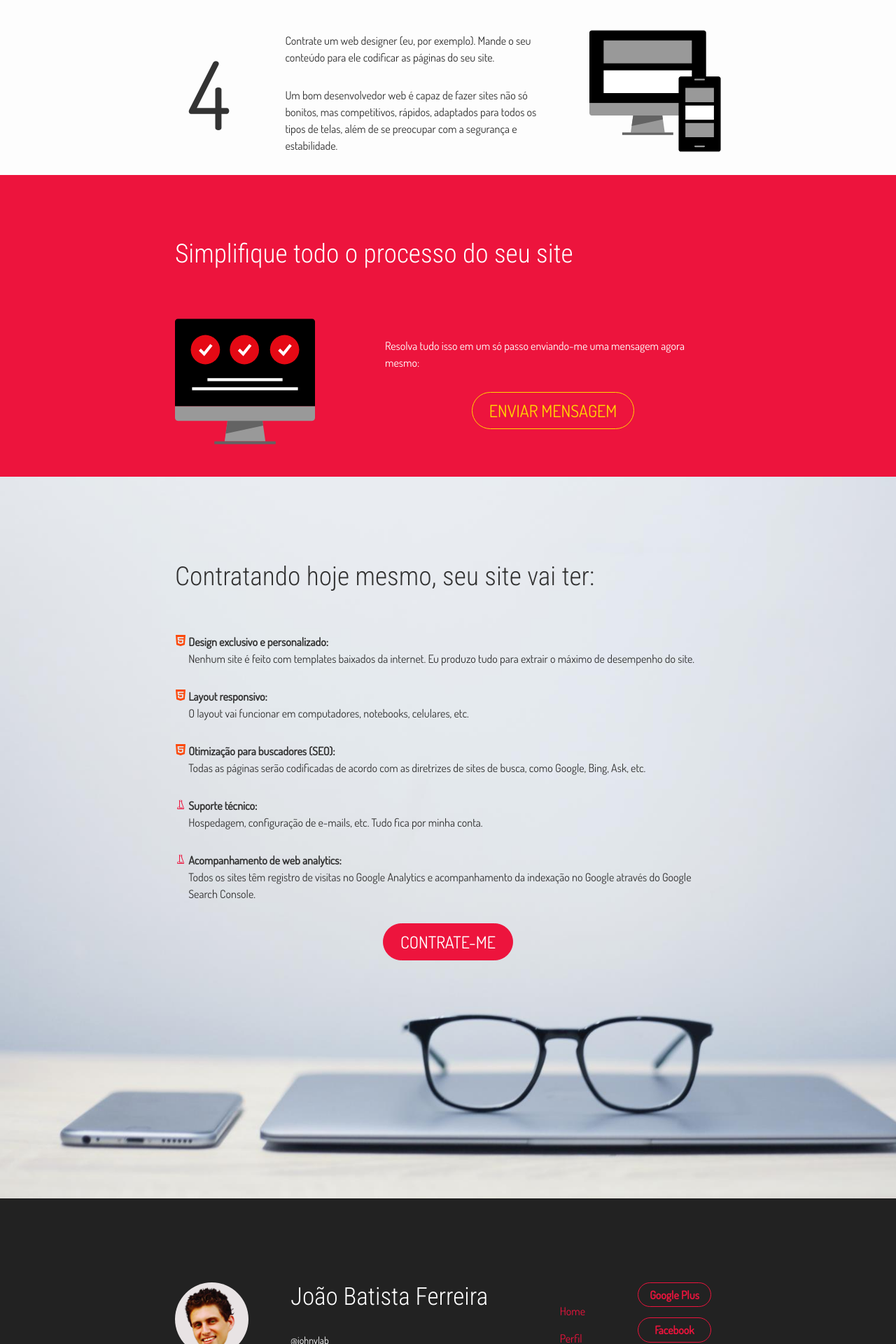
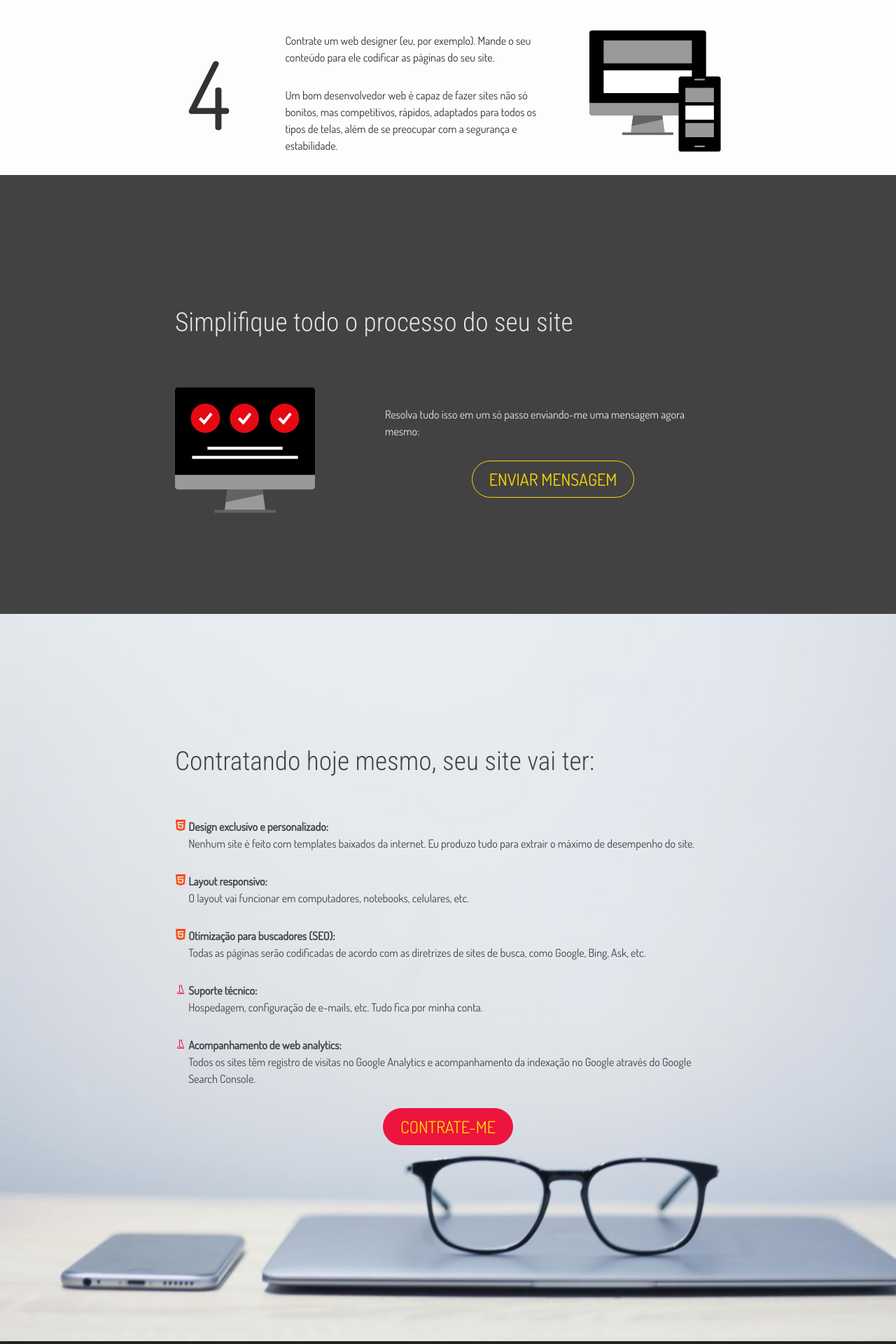
Before and after one commit to johnylab/johnylab.github.io, a Jekyll site: the page built from campanhas/seu-site-novo.html, in a window 1280 px wide. Shown: the part 1603-3523 px from the top of the page at 70% size. Built offline with Jekyll 4.4.1, drawn with Linux system fonts in a browser that asks for light colours.

Commit message:
Hero com imagens de fundo e ajustes nas imagens svg

```diff
--- a/_sass/_base.sass
+++ b/_sass/_base.sass
@@ -170,6 +170,14 @@
     padding: $spacing-unit / 2
     background-color: $grey-color
     color: #fff
+    background:
+        position: center
+        repeat: no-repeat
+        size: cover
+    +media-query($on-laptop)
+        .wrapper
+            padding-left: 0
+            padding-right: 0
     a
         color: gold
         &:before
@@ -178,16 +186,23 @@
         border-color: gold
         &:hover, &:focus, &:active
             border-color: $brand-color
+    +media-greater($on-palm)
+        padding-top: 10%
+        padding-bottom: 10%
     &.brand
         background-color: $brand-color
         [data-btn]
             &:hover, &:focus, &:active
                 background-color: #000
                 color: $brand-color
-    &.light
+        +media-greater($on-palm)
+            background:
+                image: url('#{$baseurl}/img/dts-modern-workshop.jpg')
+                position: top left
+    &.light, &.wrap-up
         background-color: $grey-color-light
         color: $grey-color-dark
-        a
+        a:not([data-btn~="fill"])
             color: $brand-color
         [data-btn]
             border-color: $brand-color
@@ -196,6 +211,14 @@
     &.dark
         background-color: $grey-color-dark
         color: $grey-color-light
+
+    &.wrap-up
+        background-image: linear-gradient(to top, #cfd9df 0%, #e2ebf0 100%)
+        +media-greater($on-palm)
+            background:
+                image: url('#{$baseurl}/img/jesus-kiteque-desk.jpg')
+                position: bottom left
+            padding-bottom: 250px
 
 .video-frame
     height: 0
@@ -222,6 +245,7 @@
             left: 50%
             min-width: 100%
             min-height: 100%
+            -webkit-transform: translate(-50%, -50%)
             transform: translate(-50%, -50%)
 
 %clearfix
@@ -241,11 +265,15 @@
             width: 1em
             height: 1em
             vertical-align: text-top
-.icon
+
+.svg-inherit-color
     > svg
         color: inherit
         path, polygon, rect, circ
             fill: currentcolor
+
+.icon
+    @extend .svg-inherit-color
     &.ui
         color: $grey-color
         &:hover, &:focus
--- a/_sass/_layout.sass
+++ b/_sass/_layout.sass
@@ -92,7 +92,8 @@
     margin-bottom: $spacing-unit / 2
 
 .page-content
-    padding: $spacing-unit 0
+    padding-top: $spacing-unit
+    padding-bottom: $spacing-unit
 
 .page-heading
     font-size: 20px
--- a/campanhas/seu-site-novo.html
+++ b/campanhas/seu-site-novo.html
@@ -8,7 +8,7 @@
 '
 ---
 
-<section class="page-content top-section hero brand">
+<section class="top-section hero brand">
     <div class="wrapper" data-grid="center spacing">
         <header data-cell="1of2">
             <h1>Site novo, responsivo e moderno!</h1>
@@ -66,7 +66,7 @@
         </article>
     </div>
 
-    <div class="hero brand">
+    <div class="hero dark">
         <article>
             <header class="wrapper">
                 <h3>Simplifique todo o processo do seu site</h3>
@@ -83,7 +83,7 @@
 
 </section>
 
-<section class="page-content wrap-up">
+<section class="hero wrap-up">
     <div class="wrapper">
         <h3>Contratando hoje mesmo, seu site vai ter:</h3>
         <dl>
@@ -101,28 +101,3 @@
         <p class="call-to-action" data-text="center lg"><a href="#contato" onclick="ga('send', 'event', 'Contato', 'Abrir form de contato', 'Faça seu site @ final');" data-btn="fill">CONTRATE-ME</a></p>
     </div>
 </section>
-
-<style>
-    .wrap-up {
-        background-image: linear-gradient(to top, #cfd9df 0%, #e2ebf0 100%);
-    }
-    @media only screen and (min-width:601px) {
-        .top-section, .wrap-up {
-            background-repeat: no-repeat;
-            background-size: cover;
-        }
-        .top-section{
-            padding-top: 10%;
-            padding-bottom: 10%;
-            background-image: url('{{ site.baseurl }}/img/seu-site-novo/dts-modern-workshop.jpg');
-            background-position: top left;
-        }
-        .wrap-up {
-            background-image: url('{{ site.baseurl }}/img/seu-site-novo/jesus-kiteque-desk.jpg');
-            background-position: bottom left;
-        }
-        .wrap-up .call-to-action {
-            padding-bottom: 250px;
-        }
-    }
-</style>
--- a/index.html
+++ b/index.html
@@ -60,13 +60,13 @@
   <div class="wrapper large">
     <h2>Serviços</h2>
     <div data-grid="spacing">
-      <div data-cell="1of3 fill" data-text="lg center" class="service-item">{% include svg/brain.svg %}
+      <div data-cell="1of3 fill" data-text="lg center" class="service-item svg-inherit-color">{% include svg/brain.svg %}
         <p>Criação de logomarcas e design gráfico</p>
       </div>
-      <div data-cell="1of3 fill" data-text="lg center" class="service-item">{% include svg/development.svg %}
+      <div data-cell="1of3 fill" data-text="lg center" class="service-item svg-inherit-color">{% include svg/development.svg %}
         <p>Desenvolvimento de aplicações web, páginas institucionais e hotsites</p>
       </div>
-      <div data-cell="1of3 fill" data-text="lg center" class="service-item">{% include svg/networking.svg %}
+      <div data-cell="1of3 fill" data-text="lg center" class="service-item svg-inherit-color">{% include svg/networking.svg %}
         <p>Redes sociais, e-mail marketing e mais</p>
       </div>
     </div>
```
Also changed, not shown: img/dts-modern-workshop.jpg (renamed from img/seu-site-novo/dts-modern-workshop.jpg), img/jesus-kiteque-desk.jpg (renamed from img/seu-site-novo/jesus-kiteque-desk.jpg).
